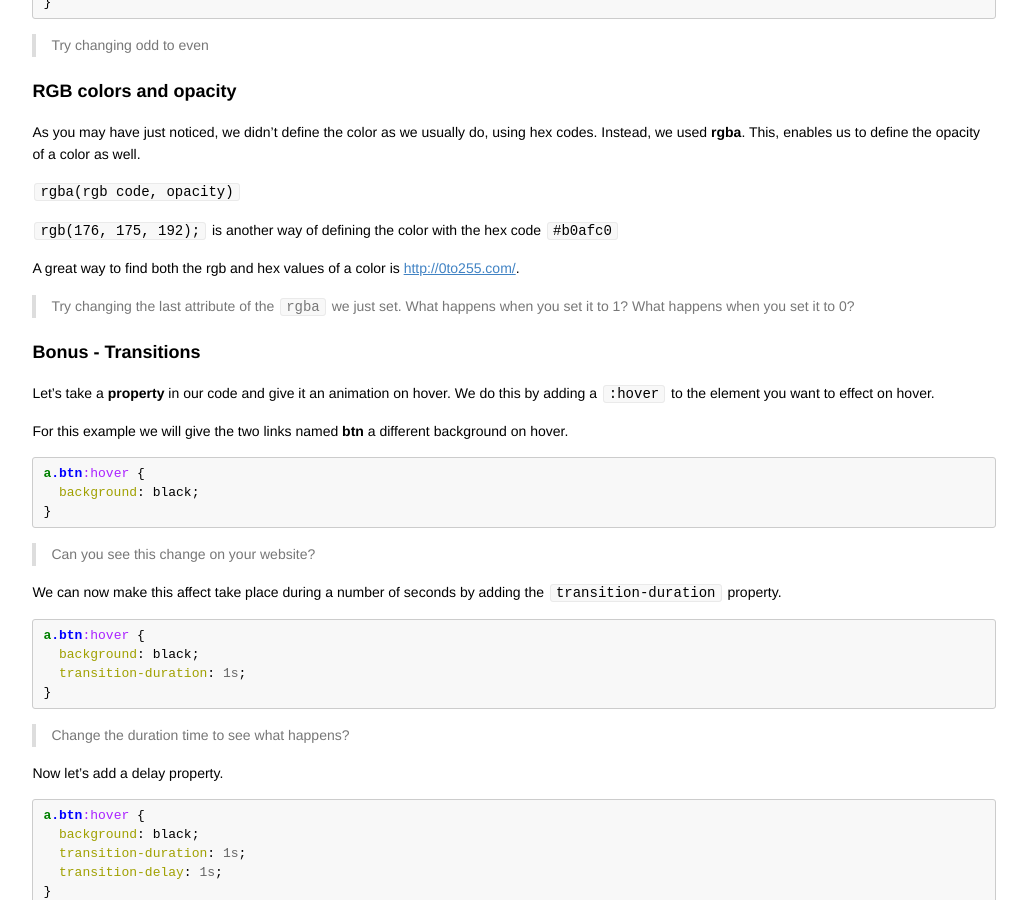
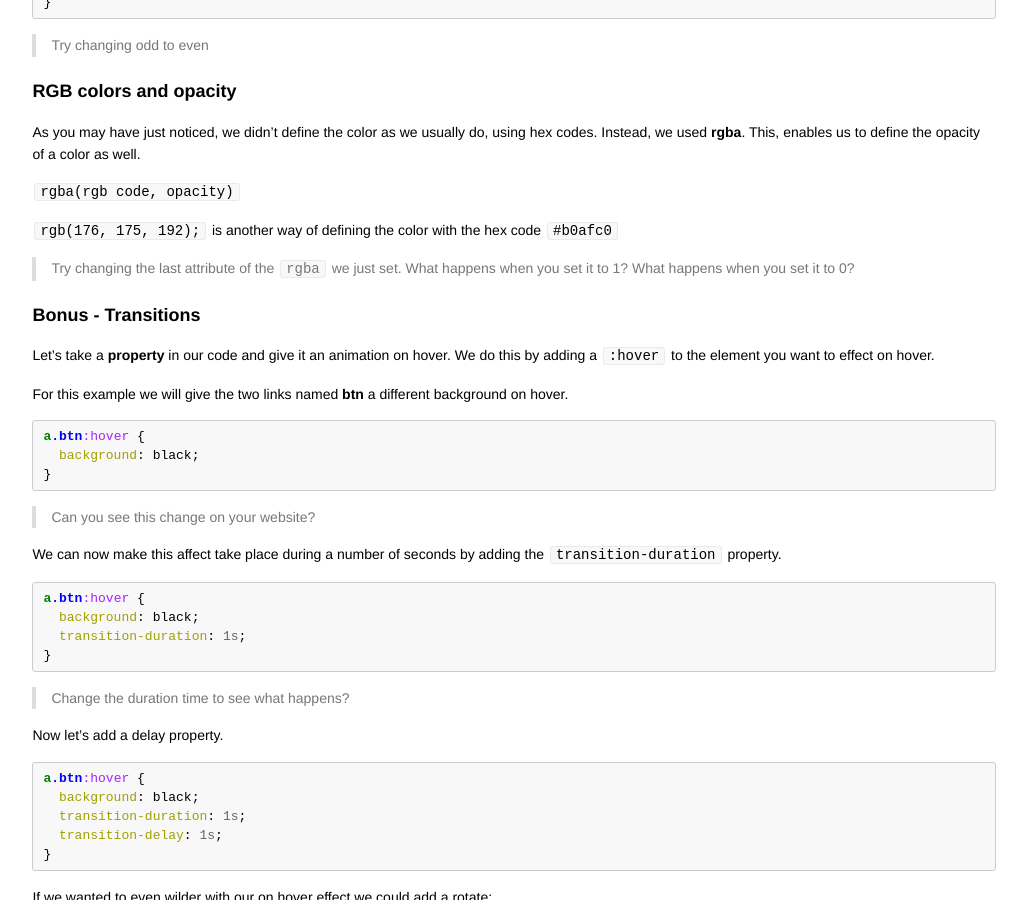
Before and after one commit to codebar/tutorials, a Jekyll site: the page built from html/lesson5/tutorial.md, in a window 1280 px wide and 900 px high, scrolled down 7664 px. Shown: the whole window, without its empty margins (126-1153 px from the left). Built offline with Jekyll 4.4.1, drawn with Linux system fonts in a browser that asks for light colours.

Commit message:
Remove dead link

```diff
--- a/html/lesson5/tutorial.md
+++ b/html/lesson5/tutorial.md
@@ -425,8 +425,6 @@ As you may have just noticed, we didn't define the color as we usually do, using
 
 `rgb(176, 175, 192);` is another way of defining the color with the hex code `#b0afc0`
 
-A great way to find both the rgb and hex values of a color is [http://0to255.com/](http://0to255.com/).
-
 > Try changing the last attribute of the `rgba` we just set.
 > What happens when you set it to 1?
 > What happens when you set it to 0?
```
